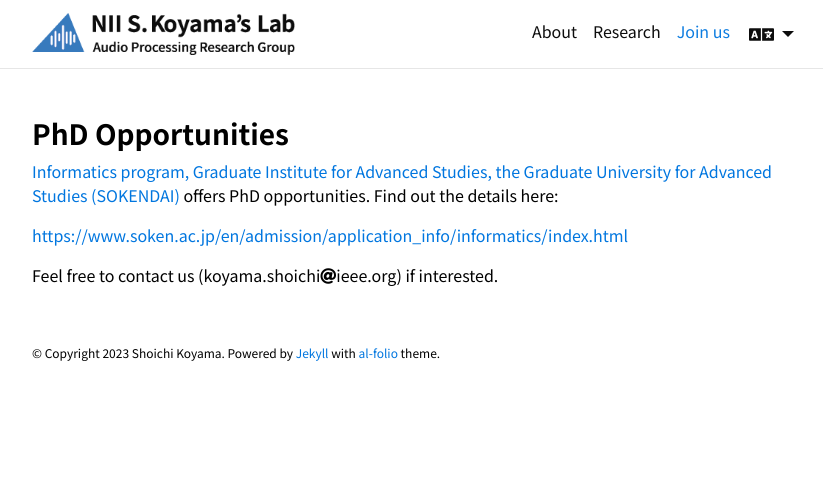
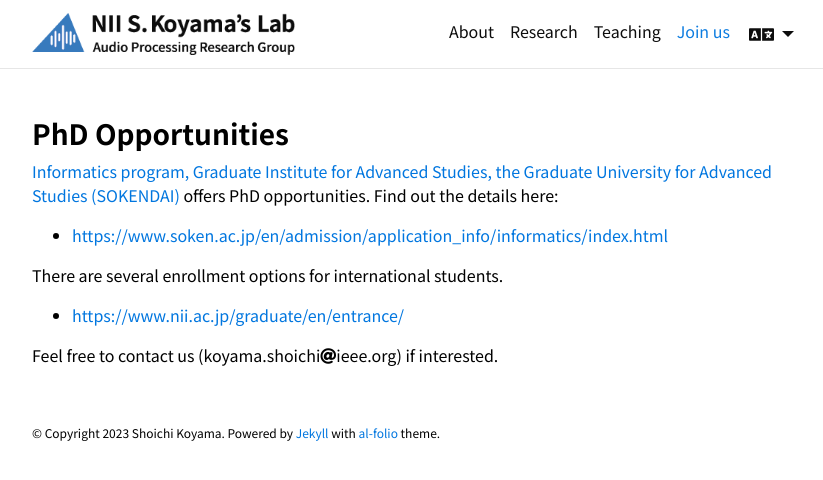
Before and after one commit to skoyamalab/skoyamalab.github.io, a Jekyll site: the page built from _pages/recruitment.md, in a window 1280 px wide. Shown: the top 480 px of the page, without its empty margins (223-1046 px from the left). Built offline with Jekyll 4.4.1, drawn with Linux system fonts in a browser that asks for light colours; full-size pictures stand in for the smaller copies a plugin makes; comment, search, counter and statistics services are not loaded; a style sheet for code colours, icons or effects is not loaded.

Commit message:
added news

```diff
--- a/_pages/recruitment.md
+++ b/_pages/recruitment.md
@@ -5,13 +5,17 @@ title: Join us
 description:
 lang: en
 nav: true
-nav_order: 2
+nav_order: 3
 ---
 
 ### PhD Opportunities
 
 [Informatics program, Graduate Institute for Advanced Studies, the Graduate University for Advanced Studies (SOKENDAI)](https://www.nii.ac.jp/graduate/en/) offers PhD opportunities. Find out the details here:
 
-[https://www.soken.ac.jp/en/admission/application_info/informatics/index.html](https://www.soken.ac.jp/en/admission/application_info/informatics/index.html)
+- [https://www.soken.ac.jp/en/admission/application_info/informatics/index.html](https://www.soken.ac.jp/en/admission/application_info/informatics/index.html)
+
+There are several enrollment options for international students.
+
+- [https://www.nii.ac.jp/graduate/en/entrance/](https://www.nii.ac.jp/graduate/en/entrance/)
 
 Feel free to contact us (koyama.shoichi<i class="fas fa-at"></i>ieee.org) if interested.
```
Also changed, not shown: _pages/teaching.md (added, +16 -0 lines), _pages_ja/recruitment.md (+2 -2 lines), _pages_ja/teaching.md (added, +16 -0 lines), _includes/news.html (indentation only).
